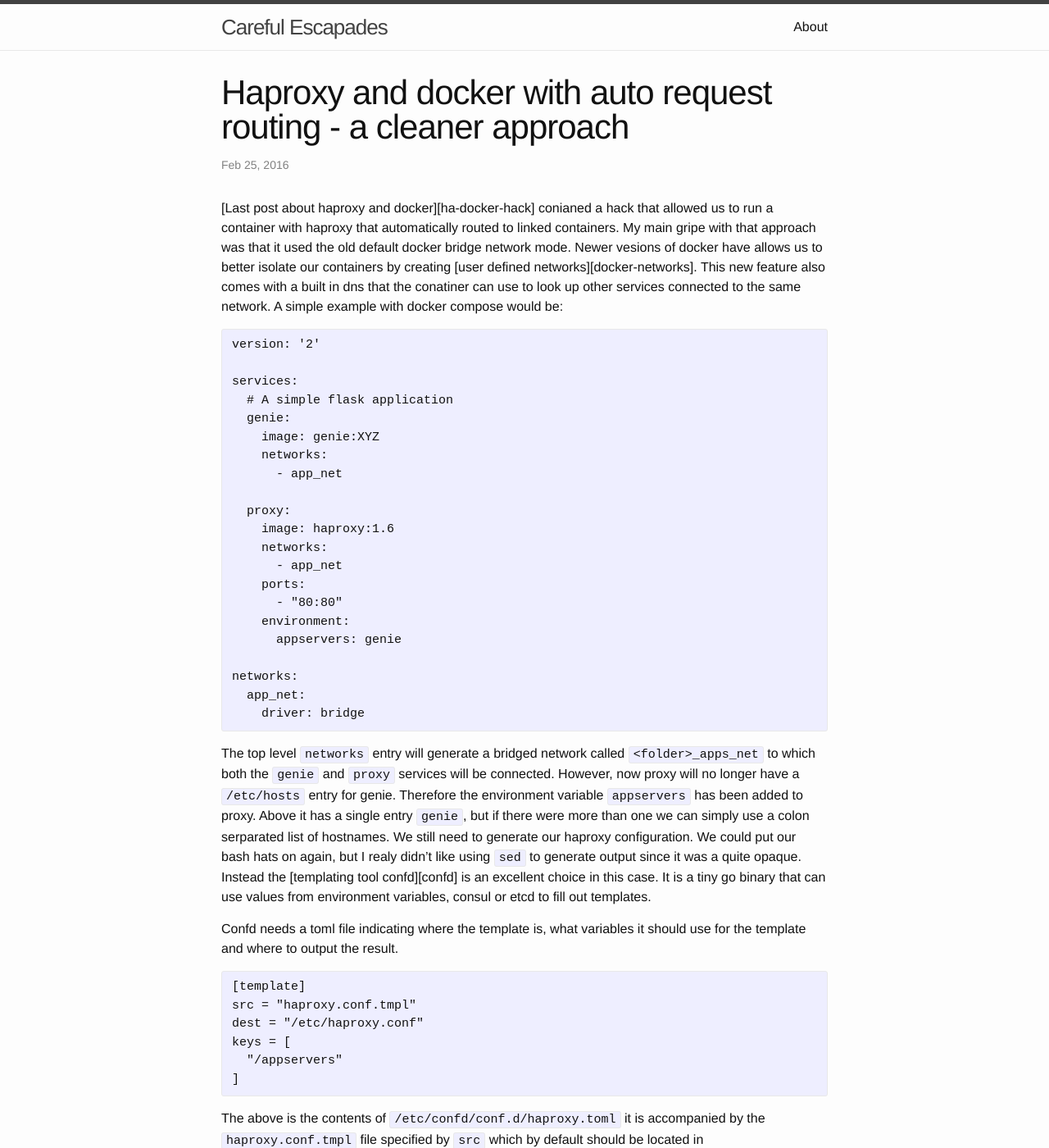
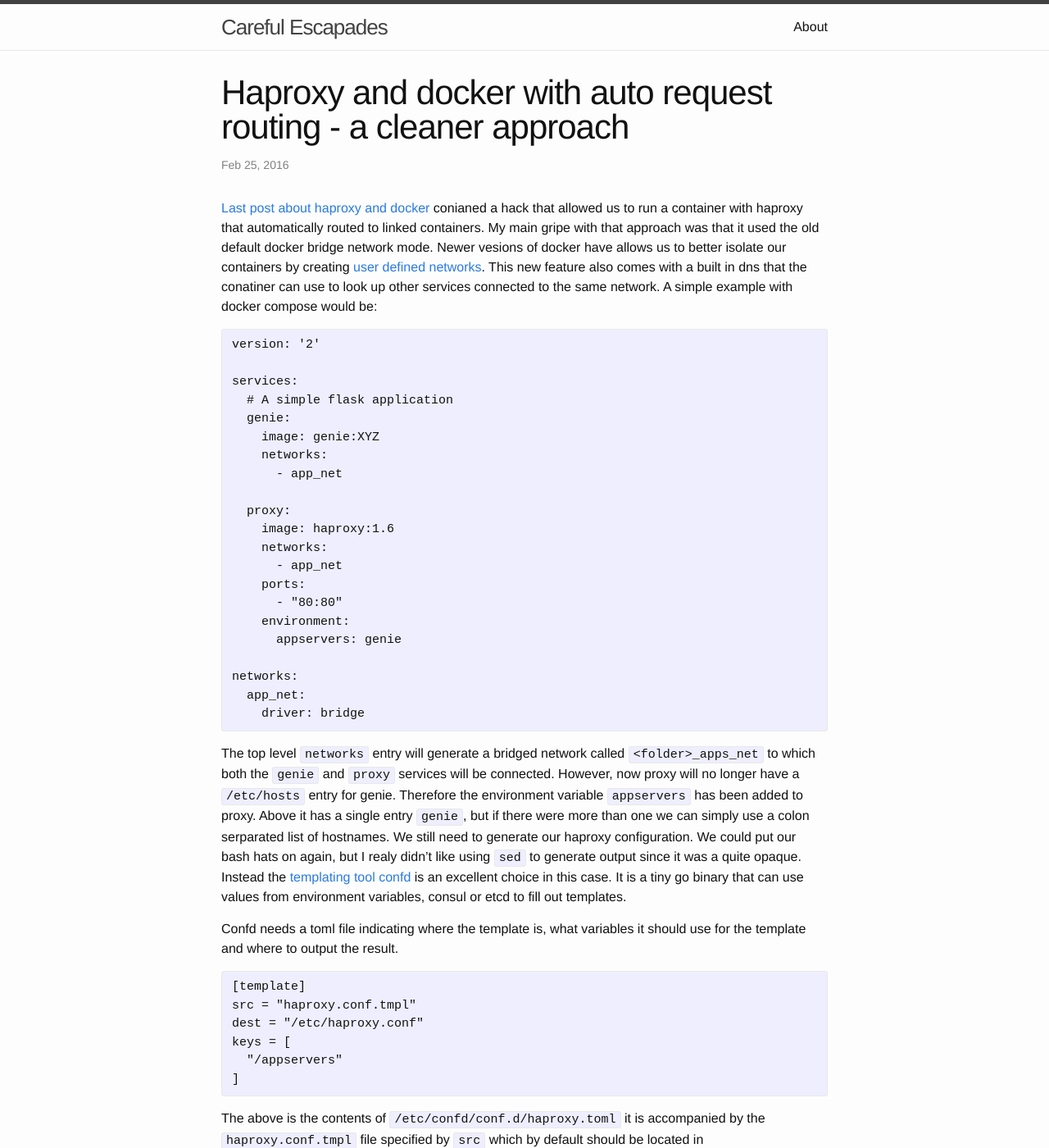
Before and after one commit to archevel/archevel.github.io, a Jekyll site: the page built from _posts/2016-02-25-haproxy-and-docker-a-cleaner-approach.markdown, in a window 1280 px wide and 1400 px high. Shown: the whole window at 82% size. Built offline with Jekyll 4.4.1, drawn with Linux system fonts in a browser that asks for light colours; part of the change alters nothing that is shown.

Commit message:
Add missing links

````diff
--- a/_posts/2016-02-25-haproxy-and-docker-a-cleaner-approach.markdown
+++ b/_posts/2016-02-25-haproxy-and-docker-a-cleaner-approach.markdown
@@ -108,3 +108,7 @@ haproxy -f /etc/haproxy.conf
 ```
 
 All in all this feels like a nicer aproach since it uses plain dns to resolve the services. This allows services to be restarted in contrast with the previous solution where each service's IP was "hard coded" when starting the haproxy container. In addition if we end up storing the appservers list in consul or etcd there is very little change needed. Finaly if we switch to using and `overlay` network spanning multiple docker hosts this solution will still work without modification!
+
+[ha-docker-hack]: http://archevel.github.io/docker/docker-compose/haproxy/2016/02/16/containers-and-haproxy.html
+[docker-networks]: https://docs.docker.com/engine/userguide/networking/dockernetworks/#user-defined-networks
+[confd]: http://www.confd.io/
````
